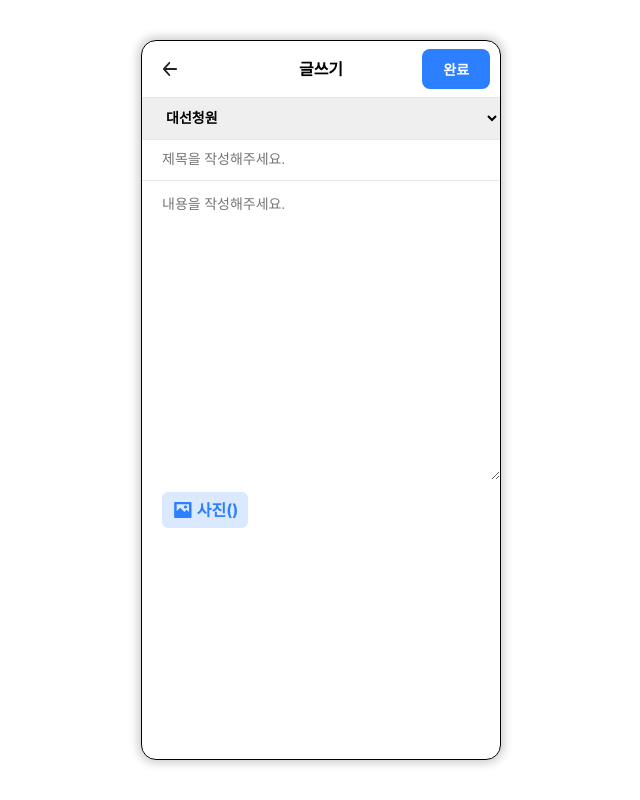
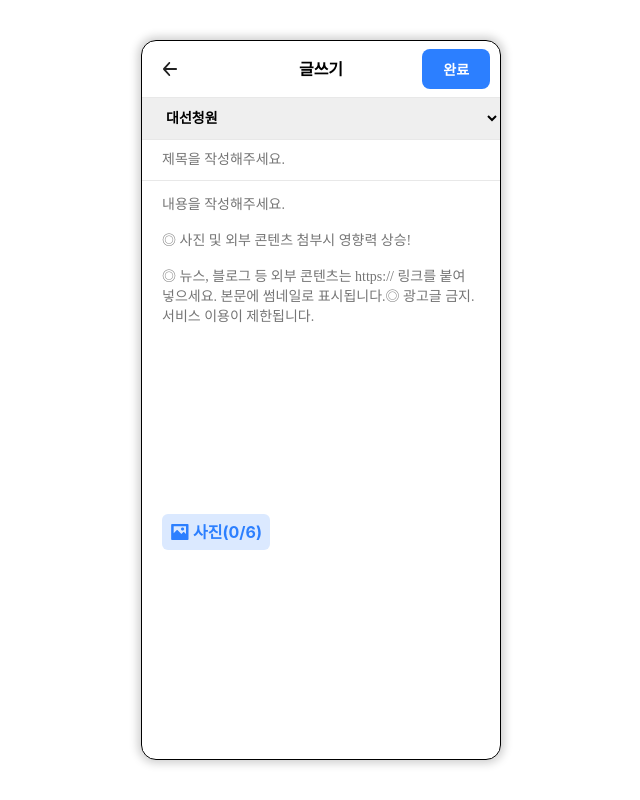
Before and after one commit to IRONDESK/zaritalk, a Next.js app: page /write in a window 1280 px wide. Shown: the whole page, without its empty margins (319-959 px from the left). Built offline with nearby package versions, Linux system fonts and the light colour scheme; a web font is replaced by a local one.

Commit message:
:sparkles: 이미지 첨부 미리보기 구현

```diff
--- a/src/pages/write/index.tsx
+++ b/src/pages/write/index.tsx
@@ -1,14 +1,30 @@
 import styled from "@emotion/styled";
+import React, { useEffect, useState } from "react";
 import ScrollContainer from "react-indiana-drag-scroll";
 
 import { PageHeader } from "../../components/Layout/PageHeader";
 import { COLOR } from "../../constants";
 
 export default function Write() {
+    const [files, setFiles] = useState<string[]>([]);
+    const onLoadFile = (e: any) => {
+        const file = URL.createObjectURL(e.target.files[0]);
+        if (files.length < 6) {
+            setFiles([...files, file]);
+        } else {
+            alert("최대 6개까지의 이미지만 첨부할 수 있습니다.")
+        }
+    }
+
+    const DeleteFile = (index: number) => {
+        const newFiles = files.filter((v, i) => i !== index);
+        setFiles([...newFiles]);
+    }
+
     return (
     <>
         <PageHeader />
-        <Form>
+        <Form encType="multipart/form-data">
             <Select name="category">
                 <option value="petition">대선청원</option>
                 <option value="free">자유글</option>
@@ -19,16 +35,37 @@ export default function Write() {
             <label className="a11y-hidden" htmlFor="title">제목</label>
             <TitleInput type="text" id="title" placeholder="제목을 작성해주세요."/>
             <label className="a11y-hidden" htmlFor="contents">내용</label>
-            <Textarea id="contents" placeholder="내용을 작성해주세요."></Textarea>
+            <Textarea
+                id="contents"
+                placeholder="내용을 작성해주세요.
+                &#13;&#10;◎ 사진 및 외부 콘텐츠 첨부시 영향력 상승!
+                &#13;&#10;◎ 뉴스, 블로그 등 외부 콘텐츠는 https:// 링크를 붙여 넣으세요. 본문에 썸네일로 표시됩니다.◎ 광고글 금지. 서비스 이용이 제한됩니다.
+            "></Textarea>
             <ImgWrap>
-                <ScrollContainer vertical={false}>
-
-                </ScrollContainer>
+                <ImgPreviewWrap>
+                    <ScrollContainer vertical={false}>
+                        {files.map((value, index) =>
+                            <ImageContainer>
+                            <img src={value} />
+                            <button
+                                type="button"
+                                onClick={() => DeleteFile(index)}
+                            />
+                            </ImageContainer>
+                        )}
+                    </ScrollContainer>
+                </ImgPreviewWrap>
                 <ImgUpload htmlFor="img">
-                    <img src="/images/icon/picture.svg" /> 사진()
+                    <span>사진({files.length}/6)</span>
                 </ImgUpload>
             </ImgWrap>
-            <input className="a11y-hidden" type="file" id="img" />
+            <input
+                className="a11y-hidden"
+                type="file"
+                accept="img/*"
+                id="img"
+                onChange={onLoadFile}
+            />
         </Form>
     </>
     );
@@ -58,26 +95,69 @@ const Select = styled.select`
 const Textarea = styled.textarea`
     width: 100%;
     height: 300px;
+    resize: none;
 `;
 const TitleInput = styled.input`
     width: 100%;
 `;
 
-const ImgWrap = styled.div`
+const ImgWrap = styled.section`
     margin: 10px 20px;
+`;
+const ImgPreviewWrap = styled.div`
+    margin: 16px 0;
+    max-height: 83px;
+    white-space: nowrap;
+`;
+const ImageContainer = styled.div`
+    position: relative;
+    display: inline-block;
+    margin-right: 16px;
+    width: 89px;
+    height: 83px;
+    overflow: hidden;
+    border-radius: 4px;
+    img {
+        width: 100%;
+        height: 83px;
+        object-fit: cover;
+    }
+    button {
+        position: absolute;
+        top: 4px;
+        right: 4px;
+        width: 24px;
+        height: 24px;
+        background-image: url("/images/icon/close.svg");
+        background-repeat: no-repeat;
+        background-position: center;
+        background-color: rgba(0, 0, 0, 0.3);
+        border-radius: 4px;
+    }
 `;
 const ImgUpload = styled.label`
     cursor: pointer;
-    display: flex;
-    justify-content: center;
-    align-items: center;
-    width: 86px;
+    display: inline-block;
+    padding: 0 8px;
     height: 36px;
     background-color: #DBE9FF;
-    font-weight: 700;
     color: ${COLOR.main};
     border-radius: 6px;
-    img {
-        margin-right: 3px;
+    span {
+        position: relative;
+        padding-left: 23px;
+        font-weight: 700;
+        line-height: 36px;
+        &::before {
+            content: '';
+            position: absolute;
+            display: inline-block;
+            margin-left: -24px;
+            top: 50%;
+            width: 23px;
+            height: 20px;
+            transform: translateY(-50%);
+            background-image: url("/images/icon/picture.svg");
+        }
     }
 `
```
Also changed, not shown: public/images/icon/close.svg (added).
